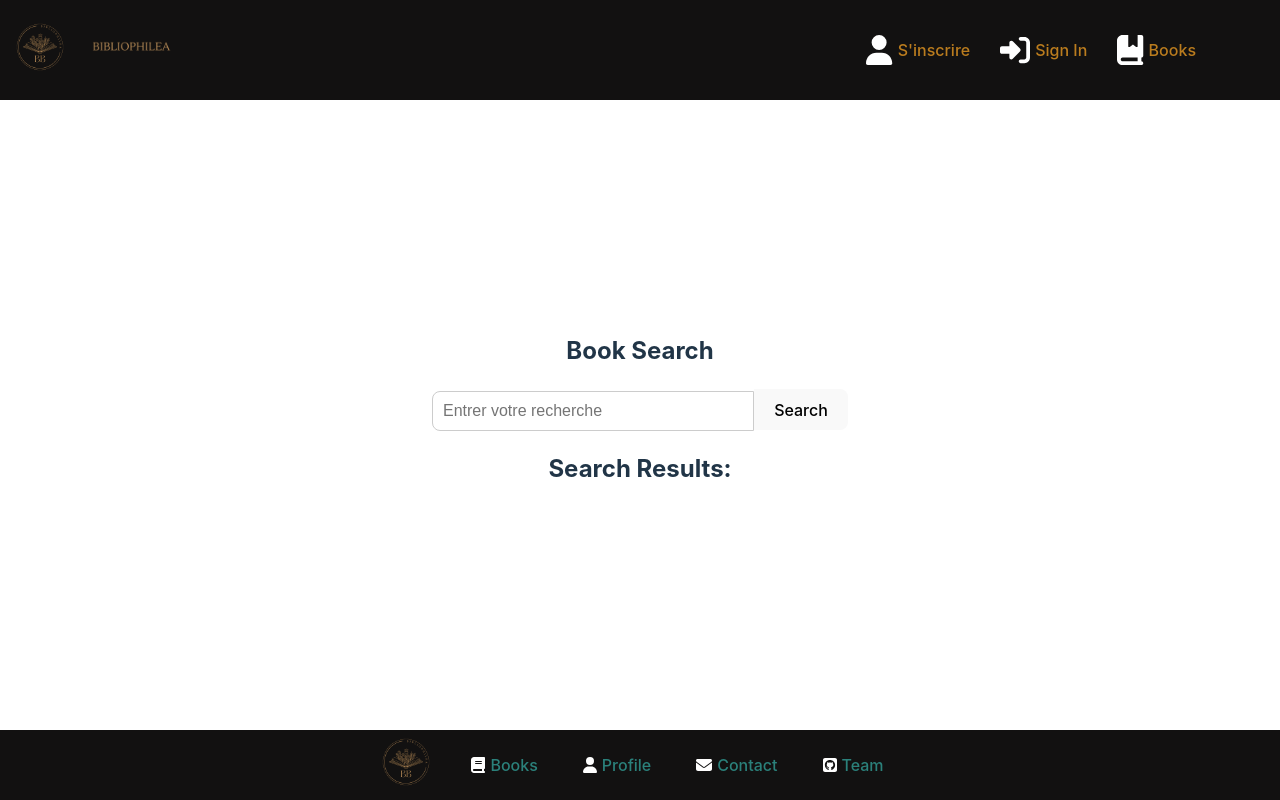
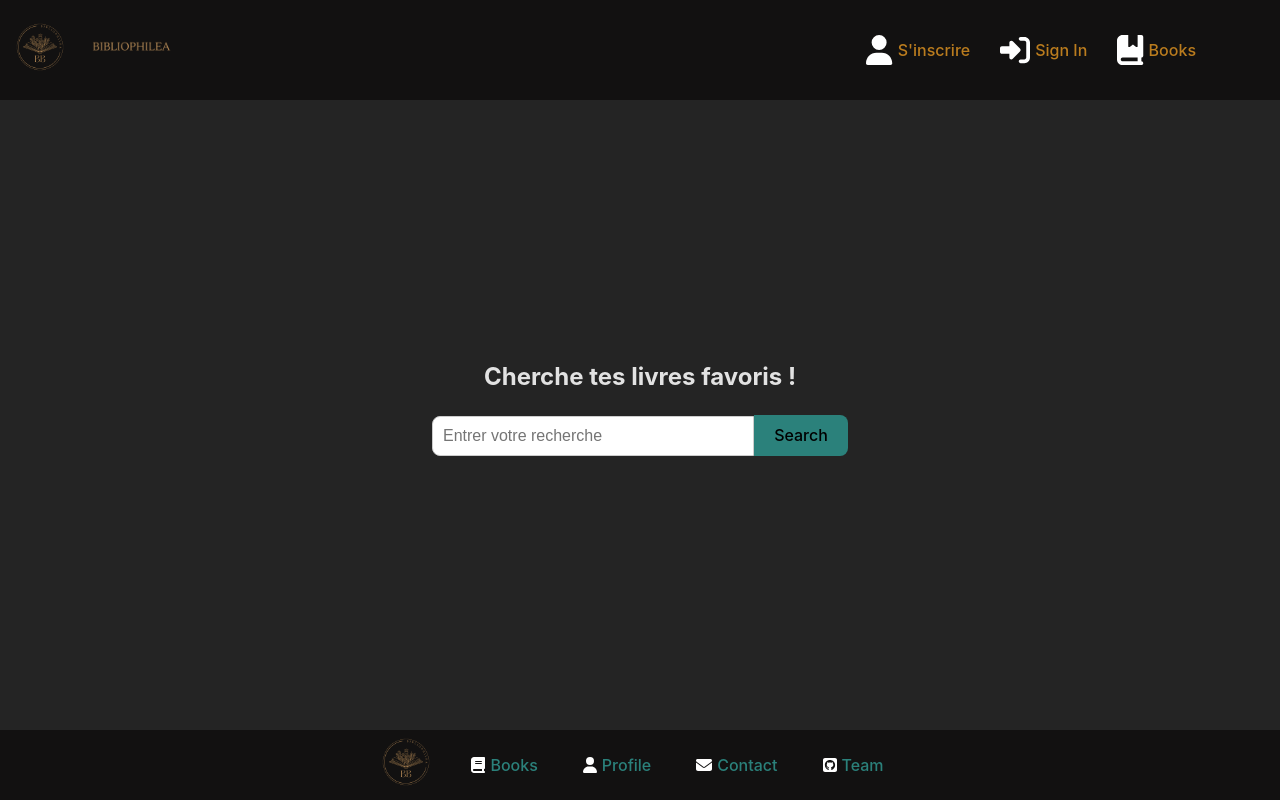
Before and after one commit to LisaDaudibon/Biblofront, a React (Vite) app: page /books in a window 1280 px wide. Built offline with nearby package versions, Linux system fonts and the light colour scheme.

Commit message:
LD adding a little bit responsive on the book card and removing dark/light preferences

```diff
--- a/src/index.css
+++ b/src/index.css
@@ -2,8 +2,6 @@
   font-family: Inter, system-ui, Avenir, Helvetica, Arial, sans-serif;
   line-height: 1.5;
   font-weight: 400;
-
-  color-scheme: light dark;
   color: rgba(255, 255, 255, 0.87);
   background-color: #242424;
   /* background-color: #edebdc; */
@@ -56,16 +54,3 @@ button:focus,
 button:focus-visible {
   outline: 4px auto -webkit-focus-ring-color;
 }
-
-@media (prefers-color-scheme: light) {
-  :root {
-    color: #213547;
-    background-color: #ffffff;
-  }
-  a:hover {
-    color: #747bff;
-  }
-  button {
-    background-color: #f9f9f9;
-  }
-}
--- a/src/pages/Books/books.css
+++ b/src/pages/Books/books.css
@@ -14,7 +14,14 @@
   display: grid;
   grid-template-columns: repeat(4, 1fr);
   gap: 50px;
+  margin-top: 25px;
   margin-bottom: 90px;
+
+  @media (max-width: 768px) {
+    grid-template-columns: repeat(2, 1fr);
+    margin-left: 25px;
+    padding: 0;
+  }
 }
 
 .books-card img {
--- a/src/pages/Books/books.jsx
+++ b/src/pages/Books/books.jsx
@@ -112,7 +112,7 @@ const Books = () => {
 
   return (
     <div className="page-container">
-      <h2>Book Search</h2>
+      <h2>Cherche tes livres favoris !</h2>
       <div className="search-bar">
         <form onSubmit={handleSearch} className="search-form">
           <input
@@ -128,7 +128,6 @@ const Books = () => {
         </form>
       </div>
 
-      <h2>Search Results:</h2>
       {renderBooks()}
 
       {selectedBook && (
```
